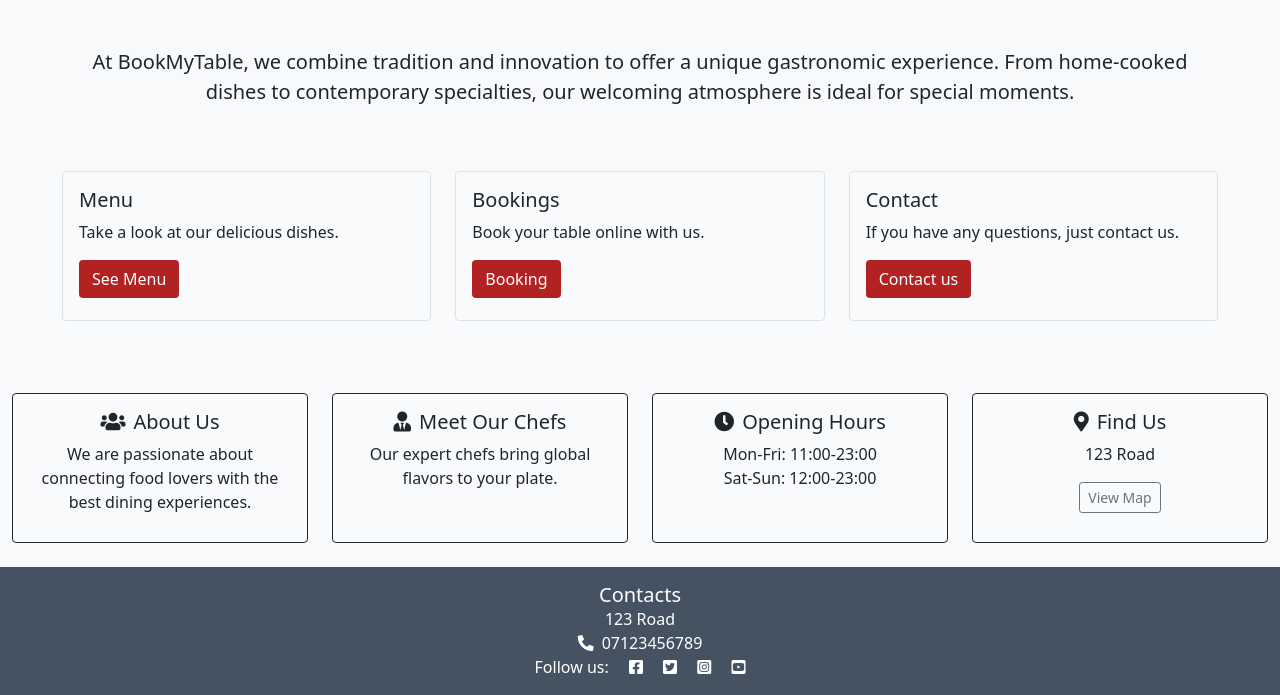
After one commit to Katia-D15/book_my_table, a Django app: template bookings/templates/bookings/index.html in a window 1280 px wide. The commit adds this page. Shown: the part 413-1108 px from the top of the page. Run offline with Django 4.2, Linux system fonts and the light colour scheme; the template is opened without the code that fills it, so the values that code supplies are empty.

Commit message:
feat: add base.html and index.html; improve menu_list.html

```diff
--- a/book_my_table/settings.py
+++ b/book_my_table/settings.py
@@ -18,6 +18,7 @@ if os.path.isfile('env.py'):
 
 # Build paths inside the project like this: BASE_DIR / 'subdir'.
 BASE_DIR = Path(__file__).resolve().parent.parent
+TEMPLATES_DIR = os.path.join(BASE_DIR, 'templates')
 
 
 # Quick-start development settings - unsuitable for production
@@ -60,7 +61,7 @@ ROOT_URLCONF = 'book_my_table.urls'
 TEMPLATES = [
     {
         'BACKEND': 'django.template.backends.django.DjangoTemplates',
-        'DIRS': [],
+        'DIRS': [TEMPLATES_DIR],
         'APP_DIRS': True,
         'OPTIONS': {
             'context_processors': [
@@ -130,6 +131,7 @@ USE_TZ = True
 # https://docs.djangoproject.com/en/4.2/howto/static-files/
 
 STATIC_URL = 'static/'
+STATICFILES_DIRS = [os.path.join(BASE_DIR, 'static'), ]
 
 # Default primary key field type
 # https://docs.djangoproject.com/en/4.2/ref/settings/#default-auto-field
--- a/bookings/admin.py
+++ b/bookings/admin.py
@@ -10,7 +10,7 @@ class BookingAdmin(SummernoteModelAdmin):
     Lists fields for display in admin, fields for search,
     and fields for filters.
     """
-    list_display = ('user', 'date', 'time', 'status', 'created_at',)
+    list_display = ('user', 'date', 'time', 'guests', 'status', 'created_at',)
     search_fields = ['user__username', 'user__first_name', 'user__last_name',]
     list_filter = ('status', 'created_at',)
 
--- /dev/null
+++ b/bookings/templates/bookings/index.html
@@ -0,0 +1,97 @@
+{% extends "base.html"%}
+{% load static%}
+
+{% block content %}
+<!-- Hero image-->
+<h1 class="text-center mb-4">Welcome to BookMyTable</h1>
+<div class="hero-section d-flex align-items-center text-white text-center hero">
+    <div>
+        <h2 class="hero-text">Book your table easily</h2>
+        <a href="#" class="btn btn-inicial">Booking</a>
+    </div>
+</div>
+<!-- Apresentation-->
+<section class="py-5 bg-light">
+    <div class="container text-center">
+        <p class="lead mx-auto">At BookMyTable, we combine tradition and innovation to offer a unique gastronomic experience.
+            From home-cooked dishes to contemporary specialties, our welcoming atmosphere is ideal for special moments.
+        </p>
+    </div>
+</section>
+<!-- index.html content starts here-->
+ <div class="container-fluid">
+
+    <div class="row show-container">
+        <div class="col-12 col-md-4 d-flex">
+            <div class="card mb-4 border flex-fill">
+                <div class="card-body">
+                    <h5 class="card-title">Menu</h5>
+                    <p class="card-text">Take a look at our delicious dishes.</p>
+                    <a href="{{ menu_url}}" class="btn btn-inicial">See Menu</a>
+                </div>
+            </div>
+        </div>
+
+        <div class="col-12 col-md-4 d-flex">
+            <div class="card mb-4 border flex-fill">
+                <div class="card-body">
+                    <h5 class="card-title">Bookings</h5>
+                    <p class="card-text">Book your table online with us.</p>
+                    <a href="#" class="btn btn-inicial">Booking</a>
+                </div>
+            </div>
+        </div>
+
+        <div class="col-12 col-md-4 d-flex">
+            <div class="card mb-4 border flex-fill">
+                <div class="card-body">
+                    <h5 class="card-title">Contact</h5>
+                    <p class="card-text">If you have any questions, just contact us.</p>
+                    <a href="#" class="btn btn-inicial">Contact us</a>
+                </div>
+            </div>
+        </div>
+    </div>
+
+    <div class="row text-center mt-5">
+        <div class="col-12 col-md-3 d-flex">
+            <div class="card mb-4 border border-dark flex-fill">
+                <div class="card-body">
+                    <h5 class="card-title"><i class="fas fa-users me-2"></i>About Us</h5>
+                    <p class="card-text">We are passionate about connecting food lovers with the best dining experiences.</p>
+                </div>
+            </div>
+        </div>
+
+        <div class="col-12 col-md-3 d-flex">
+            <div class="card mb-4 border border-dark flex-fill">
+                <div class="card-body">
+                    <h5 class="card-title"><i class="fas fa-user-tie me-2"></i>Meet Our Chefs</h5>
+                    <p class="card-text">Our expert chefs bring global flavors to your plate.</p>
+                </div>
+            </div>
+        </div>
+
+        <div class="col-12 col-md-3 d-flex">
+            <div class="card mb-4 border border-dark flex-fill">
+                <div class="card-body">
+                    <h5 class="card-title"><i class="fas fa-clock me-2"></i>Opening Hours</h5>
+                    <p class="card-text">Mon-Fri: 11:00-23:00<br>
+                        Sat-Sun: 12:00-23:00
+                    </p>
+                </div>
+            </div>
+        </div>
+
+        <div class="col-12 col-md-3 d-flex">
+            <div class="card mb-4 border border-dark flex-fill">
+                <div class="card-body">
+                    <h5 class="card-title"><i class="fas fa-map-marker-alt me-2"></i>Find Us</h5>
+                    <p class="card-text">123 Road</p>
+                    <a href="https://maps.google.com" target="_blank" class="btn btn-sm btn-outline-secondary">View Map</a>
+                </div>
+            </div>
+        </div>
+    </div>
+</div>
+{% endblock %}
--- a/bookings/urls.py
+++ b/bookings/urls.py
@@ -2,5 +2,6 @@ from . import views
 from django.urls import path
 
 urlpatterns = [
-    path('', views.MenuList.as_view(), name='home'),
+    path('', views.BookMyTableList.as_view(), name='home'),
+    path('menu/', views.MenuList.as_view(), name='menu'),
 ]
--- /dev/null
+++ b/static/css/style.css
@@ -0,0 +1,115 @@
+/*====================
+      Base
+======================*/
+
+body {
+    background-color: #F9FAFC;
+}
+
+.brand {
+    font-family: Lato, sans-serif;
+    font-size: 1.4rem;
+    font-weight: 700;
+    color: #4A4A4F;
+}
+
+.red-my {
+    color: #E84610;
+}
+
+.thin {
+    font-weight: 300;
+}
+
+.dark-bg {
+    background-color: #445261;
+}
+
+.main-bg {
+    background-color: #F9FAFC;
+}
+
+.card {
+    border: none;
+    background-color: transparent;
+}
+
+.image-container {
+    position: relative;
+}
+
+/*====================
+      Home page
+======================*/
+
+.hero {
+    width: 100%;
+    height: 35vh;
+    background-image: url('/static/images/hero.jpg');
+    background-size: cover;
+    background-repeat: no-repeat;
+    background-position: center;
+}
+
+.hero-text {
+    background-color: rgb(0, 0, 0, 0.6);
+    padding: 0.5rem 1rem;
+    border-radius: 0.5rem;
+}
+
+.btn-inicial {
+    color: #fff;
+    background: firebrick;
+}
+
+.btn-inicial:hover {
+    color: #fff;
+    background: rgb(138, 29, 29);
+}
+
+.show-container {
+    max-width: 1200px;
+    margin: 0 auto;
+    padding: 0 10px;
+}
+
+.card {
+    min-height: 150px;
+}
+
+/*====================
+      Menu page
+======================*/
+
+.menu-card .card-text p {
+    margin: 0.25rem 0;
+}
+
+.menu-card .card-body {
+    display: flex;
+    flex-direction: column;
+    height: 100%;
+}
+
+.menu-card .card-text {
+    flex-grow:1;
+}
+
+
+/*====================
+      Booking page
+======================*/
+
+
+/*====================
+   Login page
+======================*/
+
+
+/*====================
+   Register page
+======================*/
+
+.footer a {
+    text-decoration: none;
+}
--- /dev/null
+++ b/templates/base.html
@@ -0,0 +1,94 @@
+{% load static %}
+{% url 'home' as home_url %}
+{% url 'menu' as menu_url %}
+
+<!DOCTYPE html>
+<html class="h-100" lang="en">
+
+<head>
+    <title>BookMyTable</title>
+    <meta name="viewport" content="width=device-width, initial-scale=1" />
+
+    <!-- Google Fonts CSS -->
+    <link rel="preconnect" href="https://fonts.gstatic.com">
+    <link href="https://fonts.googleapis.com/css2?family=Roboto:wght@300&display=swap" rel="stylesheet">
+    <link href="https://fonts.googleapis.com/css2?family=Lato:wght@300;700&display=swap" rel="stylesheet">
+
+    <!-- Font Awesome CSS -->
+    <link rel="stylesheet" href="https://cdnjs.cloudflare.com/ajax/libs/font-awesome/5.15.3/css/all.min.css">
+
+    <!-- Bootstrap CSS -->
+    <link href="https://cdn.jsdelivr.net/npm/bootstrap@5.0.1/dist/css/bootstrap.min.css" rel="stylesheet"
+        integrity="sha384-+0n0xVW2eSR5OomGNYDnhzAbDsOXxcvSN1TPprVMTNDbiYZCxYbOOl7+AMvyTG2x" crossorigin="anonymous">
+
+    <!-- Custom CSS -->
+    <link rel="stylesheet" href="{% static 'css/style.css' %}">
+
+</head>
+
+<body class="d-flex flex-column h-100 main-bg">
+
+    <!-- Navigation -->
+    <nav class="navbar navbar-expand-lg navbar-light bg-white">
+        <div class="container-fluid">
+            <a class="navbar-brand" href="{% url 'home' %}"><span class="brand">Book<span class="red-my">My</span>Table<span
+                        class="thin">|</span></span></a>
+            <button class="navbar-toggler" type="button" data-bs-toggle="collapse" data-bs-target="#navbarText"
+                aria-controls="navbarText" aria-expanded="false" aria-label="Toggle navigation">
+                <span class="navbar-toggler-icon"></span>
+            </button>
+            <div class="collapse navbar-collapse" id="navbarText">
+                <ul class="navbar-nav me-auto mb-2 mb-lg-0">
+                    <li class="nav-item">
+                        <a class="nav-link {% if request.path == home_url %}active" aria-current="page{% endif %}"
+                            href="{% url 'home' %}">Home</a>
+                    </li>
+                    <li class="nav-item">
+                        <a class="nav-link {% if request.path == menu_url %}active" aria-current="page{% endif %}"
+                            href="{% url 'menu' %}">Menu</a>
+                    </li>
+
+                </ul>
+                <span class="navbar-text text-muted">
+                    Skip the line, book online!
+                </span>
+            </div>
+        </div>
+    </nav>
+
+    <main class="flex-shrink-0 main-bg">
+
+        {% block content %}
+        <!-- Content Goes here -->
+        {% endblock content %}
+
+    </main>
+
+    <!-- Footer -->
+    <footer class="footer mt-auto py-3 dark-bg">
+        <h5 class="m-0 text-center text-white">Contacts</h5>
+        <p class="m-0 text-center text-white">123 Road</p>
+        <p class="m-0 text-center text-white">
+            <i class="fas fa-phone-alt me-2"></i>07123456789</p>
+        <p class="m-0 text-center text-white">Follow us:
+            <a href="https://www.facebook.com" target="_blank" class="text-white" title="Visit our Facebook">
+            <i class="fab fa-facebook-square ms-3"></i>
+            </a>
+            <a href="https://www.twitter.com" target="_blank" class="text-white" title="Visit our Twitter">
+            <i class="fab fa-twitter-square ms-3"></i>
+            </a>
+            <a href="https://www.instagram.com" target="_blank" class="text-white" title="Visit our Instagram">
+            <i class="fab fa-instagram-square ms-3"></i>
+            </a>
+            <a href="https://www.youtube.com" target="_blank" class="text-white" title="Watch us on Youtube">
+            <i class="fab fa-youtube-square ms-3"></i>
+            </a>
+        </p>
+    </footer>
+
+    <script src="https://cdn.jsdelivr.net/npm/bootstrap@5.0.1/dist/js/bootstrap.bundle.min.js"
+        integrity="sha384-gtEjrD/SeCtmISkJkNUaaKMoLD0//ElJ19smozuHV6z3Iehds+3Ulb9Bn9Plx0x4" crossorigin="anonymous">
+        </script>
+</body>
+
+</html>
```
Also changed, not shown: bookings/templates/bookings/menu_list.html (+23 -16 lines), bookings/views.py (+5 -2 lines), 1 other file.
